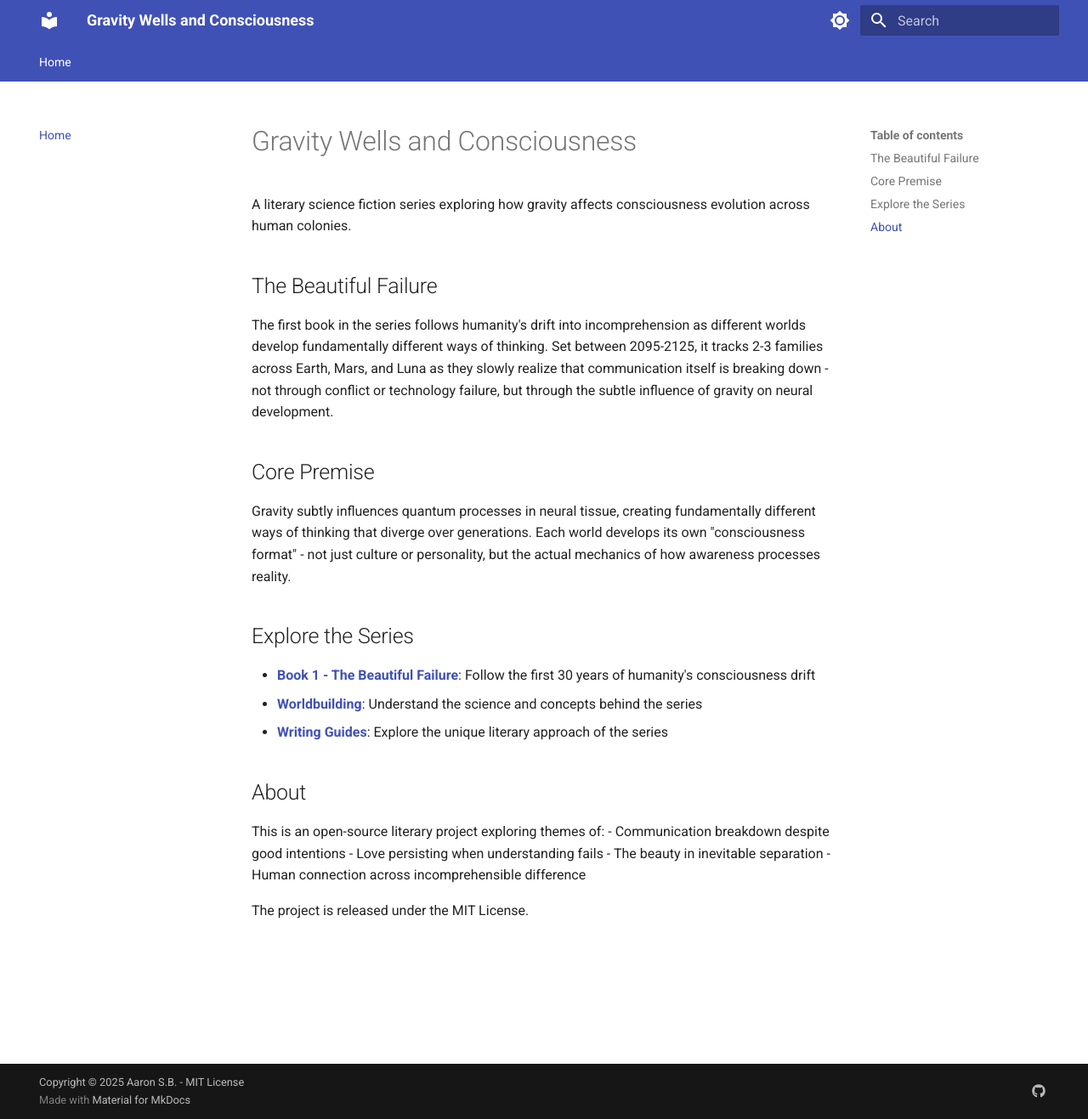
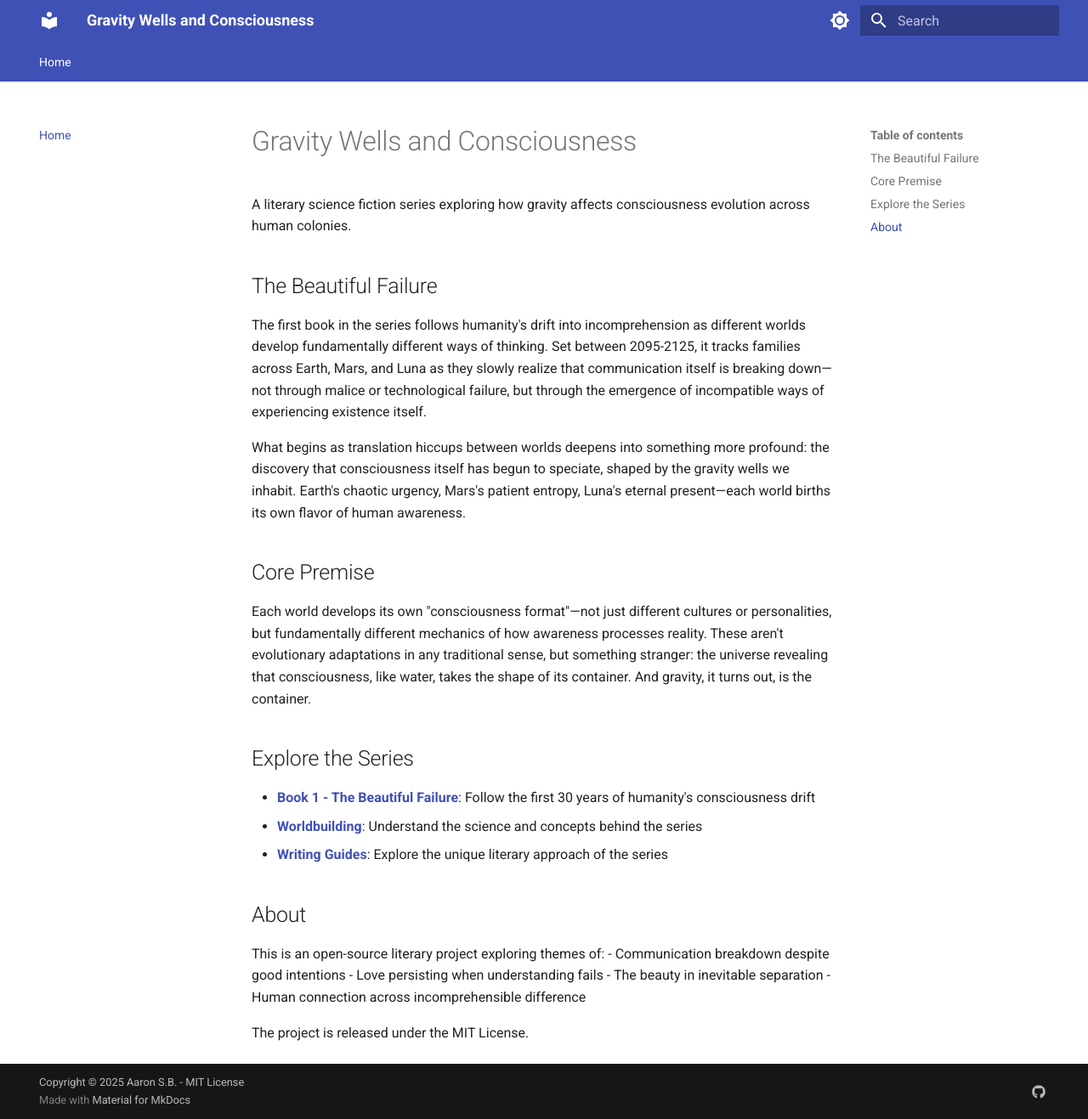
Before and after one commit to aaronsb/quantum-gravity, an MkDocs documentation site: the page built from docs/index.md, in a window 1280 px wide and 1317 px high. Shown: the whole window at 85% size. Built offline with MkDocs 1.6.1 and Material for MkDocs 9.7.7, drawn with Linux system fonts in a browser that asks for light colours.

Commit message:
Update homepage with more evocative description

```diff
--- a/docs/index.md
+++ b/docs/index.md
@@ -4,11 +4,13 @@ A literary science fiction series exploring how gravity affects consciousness ev
 
 ## The Beautiful Failure
 
-The first book in the series follows humanity's drift into incomprehension as different worlds develop fundamentally different ways of thinking. Set between 2095-2125, it tracks 2-3 families across Earth, Mars, and Luna as they slowly realize that communication itself is breaking down - not through conflict or technology failure, but through the subtle influence of gravity on neural development.
+The first book in the series follows humanity's drift into incomprehension as different worlds develop fundamentally different ways of thinking. Set between 2095-2125, it tracks families across Earth, Mars, and Luna as they slowly realize that communication itself is breaking down—not through malice or technological failure, but through the emergence of incompatible ways of experiencing existence itself.
+
+What begins as translation hiccups between worlds deepens into something more profound: the discovery that consciousness itself has begun to speciate, shaped by the gravity wells we inhabit. Earth's chaotic urgency, Mars's patient entropy, Luna's eternal present—each world births its own flavor of human awareness.
 
 ## Core Premise
 
-Gravity subtly influences quantum processes in neural tissue, creating fundamentally different ways of thinking that diverge over generations. Each world develops its own "consciousness format" - not just culture or personality, but the actual mechanics of how awareness processes reality.
+Each world develops its own "consciousness format"—not just different cultures or personalities, but fundamentally different mechanics of how awareness processes reality. These aren't evolutionary adaptations in any traditional sense, but something stranger: the universe revealing that consciousness, like water, takes the shape of its container. And gravity, it turns out, is the container.
 
 ## Explore the Series
 
```
